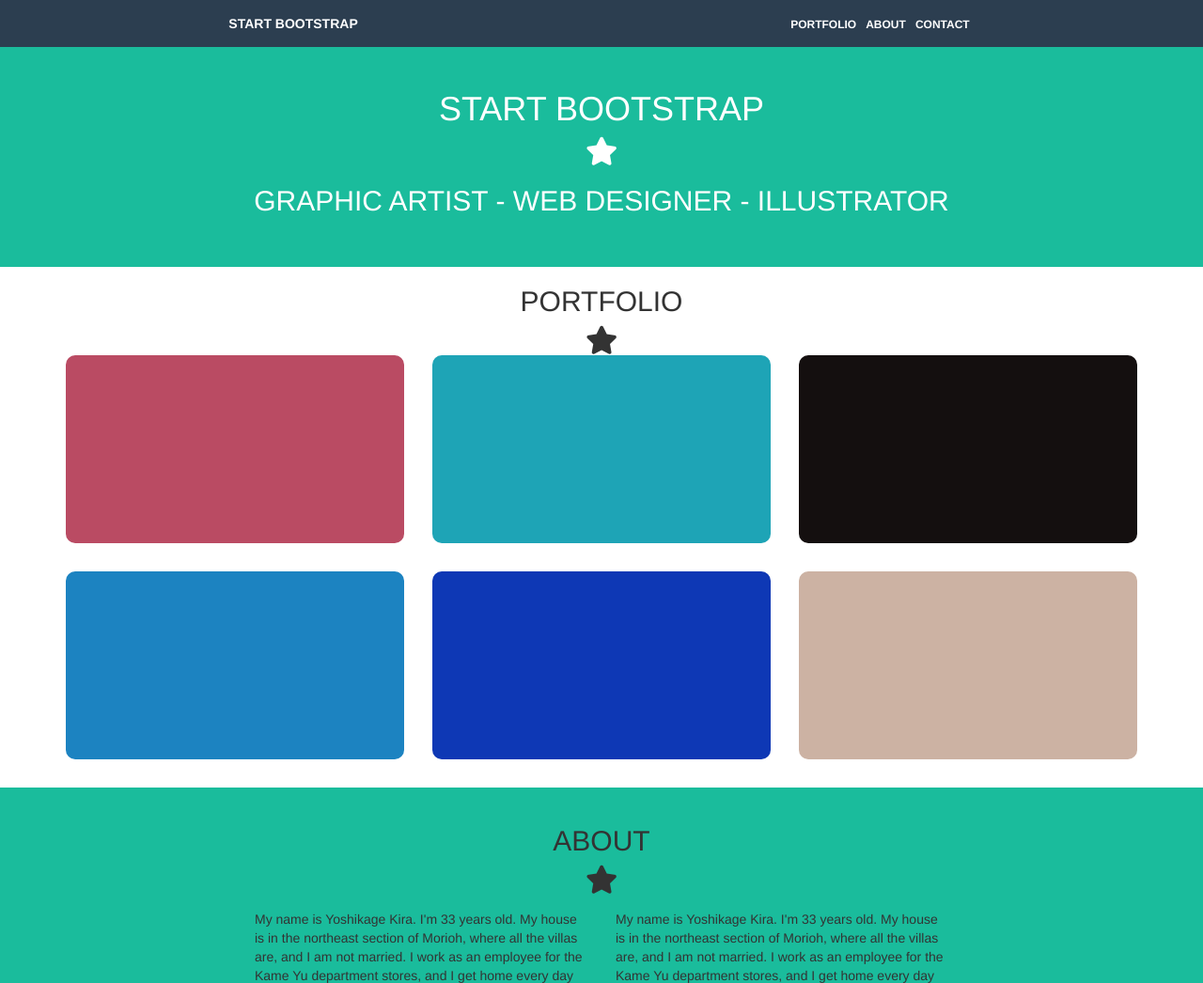
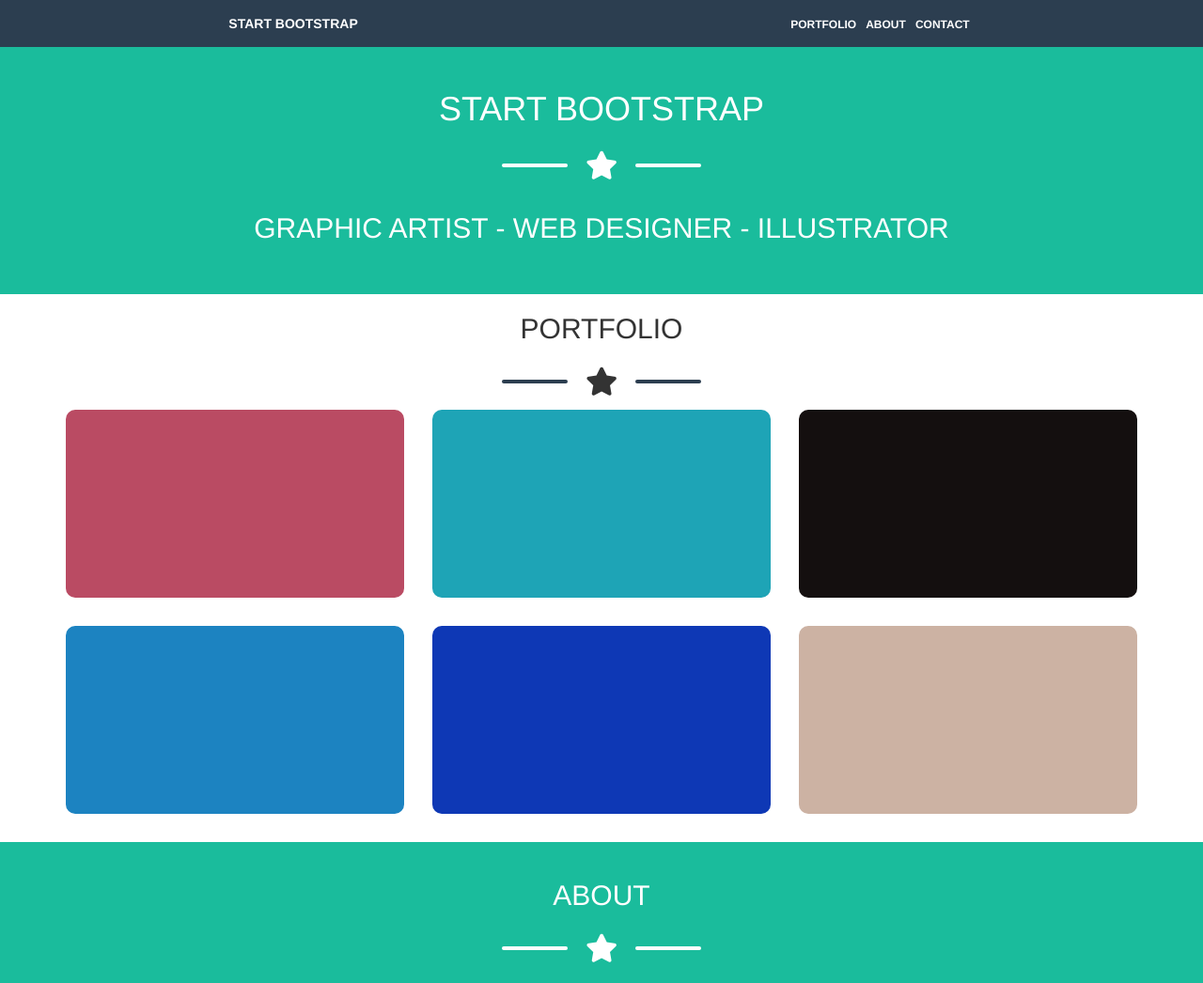
Before and after one commit to GianMX/html-css-bootstrap-freelancer, a plain HTML site: page index.html in a window 1280 px wide. Shown: the top 1046 px of the page at 94% size. Drawn offline with nearby package versions, Linux system fonts and the light colour scheme.

Commit message:
inserimento line elemento stella

```diff
--- a/css/style.css
+++ b/css/style.css
@@ -17,7 +17,48 @@ h1,h2,h3 {
   position: relative ;
 }
 /* END COMMON RULES */
+/* LINE ELEMENT */
+.starlinew {
+  width: max-content;
+  margin: 0 auto;
+}
+.starlinew i {
+  margin: 15px;
+  font-size: 2.1em;
 
+}
+.starlinew::before,
+.starlinew::after {
+  content: "";
+  display: inline-block;
+  width: 70px;
+  height: 4px;
+  background-color: white;
+  position: relative;
+  top: -9px;
+  border-radius: 4px;
+}
+
+.starline {
+  width: max-content;
+  margin: 0 auto;
+}
+.starline i {
+  margin: 15px;
+  font-size: 2.1em;
+}
+.starline::before,
+.starline::after {
+  content: "";
+  display: inline-block;
+  width: 70px;
+  height: 4px;
+  background-color: #2c3e50;
+  position: relative;
+  top: -9px;
+  border-radius: 4px;
+}
+/* END LINE ELEMENT */
 /* NAVIGATOR */
 #my_nav {
   color:white;
@@ -71,6 +112,12 @@ h1,h2,h3 {
 /* ABOUT */
 #about {
   padding-top: 20px;
+}
+#about h2{
+  color: white;
+}
+#about .fa-star {
+  color: white;
 }
 .my_download {
   color: #fff;
--- a/index.html
+++ b/index.html
@@ -31,7 +31,9 @@
             <div class="col-xs-12">
               <div class="ms_avatar">&nbsp;</div>
               <h1>Start bootstrap</h1>
-              <i class="fas fa-star "></i>
+              <div class="starlinew">
+                <i class="fas fa-star"></i>
+              </div>
               <h2>graphic artist - web designer - illustrator</h2>
             </div>
           </div>
@@ -44,7 +46,9 @@
           <!-- PORTFOLIO HEAD -->
           <div class="text-center">
             <h2>Portfolio</h2>
-            <i class="fas fa-star"></i>
+            <div class="starline">
+              <i class="fas fa-star"></i>
+            </div>
           </div>
           <!-- END PORTFOLIO HEAD -->
           <!-- SHOW PORTFOLIO -->
@@ -93,7 +97,9 @@
       <section id="about" class="my-greenbg">
         <div class="text-center">
           <h2>About</h2>
-          <i class="fas fa-star"></i>
+          <div class="starlinew">
+            <i class="fas fa-star"></i>
+          </div>
         </div>
         <div class="my_wrap">
           <div class="container-fluid">
@@ -117,7 +123,7 @@
       <section id="contact-me" class="ms_contact-me">
         <div class="text-center">
           <h2>Contact me</h2>
-          <div class="divider">
+          <div class="starline">
             <i class="fas fa-star"></i>
           </div>
         </div>
```
